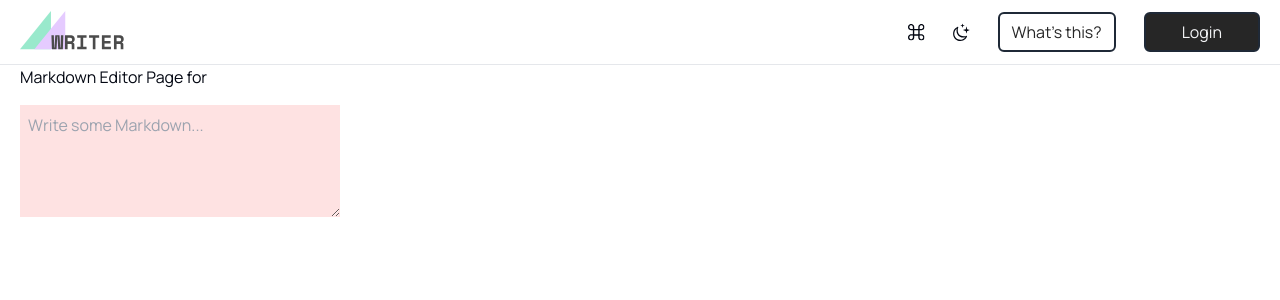
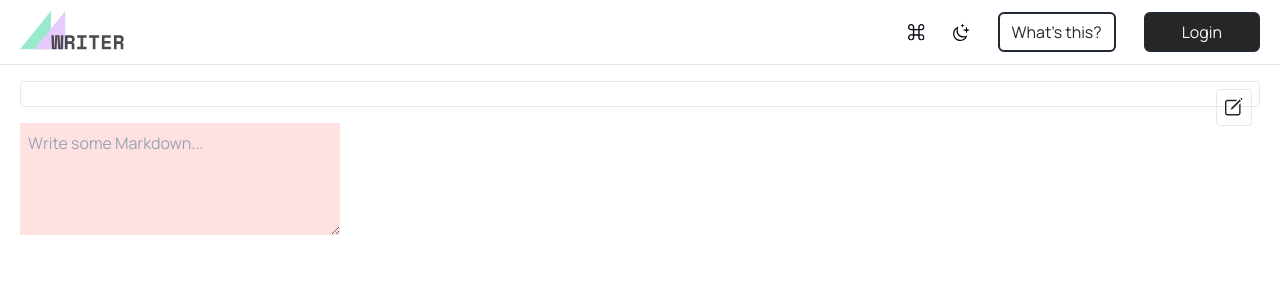
Before and after one commit to nabeelcodes/markedwriter, a React (Vite) app: page /1 in a window 1280 px wide. Shown: the top 300 px of the page. Built offline with nearby package versions, Linux system fonts and the light colour scheme.

Commit message:
Added functionality to create new files
- Added functionality to create file with a default title of
  `Demo Title` and edit it later on the `MarkdownEditor` page.
- Extracted `PostList` on `LandingPage` to a separate component.
- Added `EditIconSVG` as a tsx component.

```diff
--- /dev/null
+++ b/src/assets/EditIconSVG.tsx
@@ -0,0 +1,36 @@
+import { useAtom } from 'jotai';
+import { darkModeAtom } from '../store/appState';
+import { cn } from '../utilities/classNameHelper';
+
+export const EditIconSVG = () => {
+	const [darkTheme] = useAtom(darkModeAtom);
+
+	return (
+		<svg
+			width='18'
+			height='19'
+			viewBox='0 0 18 19'
+			className={cn('fill-neutral-800', {
+				'fill-gray-300': darkTheme
+			})}
+			xmlns='http://www.w3.org/2000/svg'
+		>
+			<mask
+				id='mask0_425_36'
+				maskUnits='userSpaceOnUse'
+				x='0'
+				y='0'
+				width='18'
+				height='19'
+			>
+				<path
+					d='M17.3893 0H0V18.6724H17.3893V0Z'
+					fill='white'
+				/>
+			</mask>
+			<g mask='url(#mask0_425_36)'>
+				<path d='M2.75977 17.4517H13.0781C13.8691 17.4517 14.4829 17.2234 14.9194 16.7669C15.3559 16.3104 15.5742 15.6256 15.5742 14.7126V5.26741L14.1592 6.68994V14.6419C14.1592 15.1014 14.0507 15.4475 13.834 15.6802C13.6172 15.9128 13.3593 16.0291 13.0605 16.0291H2.78613C2.34668 16.0291 2.0083 15.9128 1.77099 15.6802C1.53369 15.4475 1.41504 15.1014 1.41504 14.6419V4.61358C1.41504 4.15413 1.53369 3.8066 1.77099 3.57098C2.0083 3.33537 2.34668 3.21756 2.78613 3.21756H10.793L12.2081 1.79503H2.75977C1.8457 1.79503 1.15723 2.02328 0.694336 2.47979C0.231445 2.9363 0 3.62106 0 4.53406V14.7126C0 15.6256 0.231445 16.3104 0.694336 16.7669C1.15723 17.2234 1.8457 17.4517 2.75977 17.4517ZM5.95898 11.7262L7.67285 10.9752L15.8819 2.7316L14.6778 1.5388L6.47754 9.78238L5.68652 11.4434C5.65137 11.5201 5.66748 11.5952 5.73486 11.6688C5.80225 11.7424 5.87696 11.7615 5.95898 11.7262ZM16.5322 2.08661L17.1651 1.43277C17.3115 1.27373 17.3862 1.0985 17.3892 0.90706C17.3921 0.715622 17.3174 0.546274 17.1651 0.399014L16.9629 0.186961C16.8281 0.051482 16.6655 -0.0103671 16.4751 0.0014137C16.2847 0.0131944 16.1162 0.0897694 15.9697 0.231139L15.3281 0.867299L16.5322 2.08661Z' />
+			</g>
+		</svg>
+	);
+};
--- a/src/components/NavItemShortcuts.tsx
+++ b/src/components/NavItemShortcuts.tsx
@@ -31,6 +31,7 @@ export const NavItemShortcuts = () => {
 					<RadixDialog.Title className='mb-4 border-b-2 pb-2 text-2xl font-bold'>
 						Keyboard Shortcuts
 					</RadixDialog.Title>
+
 					<RadixDialog.Description className='font-sans'>
 						To increase your productivity when working with markdown, you can
 						use the following keyboard shortcuts by pressing{' '}
@@ -50,6 +51,7 @@ export const NavItemShortcuts = () => {
 							))}
 						</ul>
 					</RadixDialog.Description>
+
 					<RadixDialog.Close asChild>
 						<button
 							aria-label='Close'
--- /dev/null
+++ b/src/components/PageTitle.tsx
@@ -0,0 +1,31 @@
+import { useParams } from 'react-router-dom';
+import { useAtom } from 'jotai';
+import { appDataAtom, darkModeAtom } from '../store/appState';
+import { TitleEditButton } from './TitleEditButton';
+import { cn } from '../utilities/classNameHelper';
+
+export const PageTitle = () => {
+	const { id } = useParams();
+	const [darkTheme] = useAtom(darkModeAtom);
+	const [appData] = useAtom(appDataAtom);
+
+	/* Find the Post corresponding to the current page */
+	const currentPost = appData?.find((post) => post.id === id);
+
+	return (
+		<article className='relative'>
+			<div
+				className={cn(
+					'mt-4 rounded border border-gray-200 px-4 py-3 text-lg font-bold',
+					{
+						'border-neutral-600': darkTheme
+					}
+				)}
+			>
+				{currentPost?.title}
+			</div>
+
+			<TitleEditButton />
+		</article>
+	);
+};
--- /dev/null
+++ b/src/components/PostList.tsx
@@ -0,0 +1,48 @@
+import { Link } from 'react-router-dom';
+import { useMemo } from 'react';
+import { useAtom } from 'jotai';
+import { appDataAtom, darkModeAtom } from '../store/appState';
+import { cn } from '../utilities/classNameHelper';
+
+export const PostList = () => {
+	const [darkTheme] = useAtom(darkModeAtom);
+	const [appData, setAppData] = useAtom(appDataAtom);
+
+	/* Reversing `appData` array to render posts in correct order */
+	const sortedArray = useMemo(() => {
+		const clonedArray = [...appData];
+		return clonedArray.reverse();
+	}, [appData]);
+
+	return (
+		<ul className='mt-6 flex flex-col gap-y-4 rounded-lg'>
+			<button
+				className='rounded-md bg-red-500 p-3 text-gray-100'
+				onClick={() => {
+					setAppData([]);
+				}}
+			>
+				Delete All Posts
+			</button>
+
+			{sortedArray.map(({ id, title, date }) => (
+				<Link
+					to={`/${id}`}
+					key={id}
+				>
+					<li
+						className={cn(
+							'rounded-lg border border-gray-200 p-4 text-neutral-800',
+							{
+								'border-neutral-600 text-gray-300': darkTheme
+							}
+						)}
+					>
+						<h2 className='text-lg font-bold'>{title}</h2>
+						<p className='mt-1 text-sm opacity-70'>{date}</p>
+					</li>
+				</Link>
+			))}
+		</ul>
+	);
+};
--- /dev/null
+++ b/src/components/TitleEditButton.tsx
@@ -0,0 +1,137 @@
+import * as RadixDialog from '@radix-ui/react-dialog';
+import { useParams } from 'react-router-dom';
+import { useState } from 'react';
+import { useAtom } from 'jotai';
+import { appDataAtom, buttonStateAtom, darkModeAtom } from '../store/appState';
+import { EditIconSVG } from '../assets/EditIconSVG';
+import { cn } from '../utilities/classNameHelper';
+
+export const TitleEditButton = () => {
+	const { id } = useParams();
+	const [darkTheme] = useAtom(darkModeAtom);
+	const [appData, setAppData] = useAtom(appDataAtom);
+	const [buttonDisabled, setButtonDisabled] = useAtom(buttonStateAtom);
+	/* Find the Post corresponding to the current page */
+	const currentPost = appData?.find((post) => post.id === id);
+	/* Maintaining a state for the modification of Post title */
+	const [valueOfTitle, setValueOfTitle] = useState(currentPost?.title);
+	/* Maintaining a state for open/close of RadixDialog */
+	const [openRadixDialog, setOpenRadixDialog] = useState(false);
+
+	const handleDisableStateForRenameButton = () => {
+		if (valueOfTitle !== currentPost?.title) {
+			setButtonDisabled(false);
+		} else {
+			setButtonDisabled(true);
+		}
+	};
+
+	const handleChangeForTitleRename = (
+		e: React.ChangeEvent<HTMLInputElement>
+	) => {
+		/* Checking if Post title and edited value are same,
+    If YES then disabled RENAME button */
+		if (e.target.value !== currentPost?.title) {
+			setButtonDisabled(false);
+		} else {
+			setButtonDisabled(true);
+		}
+
+		setValueOfTitle(e?.target?.value);
+	};
+
+	const handleFormSubmit = (e: React.FormEvent) => {
+		e.preventDefault();
+
+		const valueOfAppData = [...appData];
+		const indexOfCurrentPost = valueOfAppData.findIndex(
+			(element) => element?.id === currentPost?.id
+		);
+		valueOfAppData[indexOfCurrentPost].title = valueOfTitle;
+
+		/* Setting all states */
+		setAppData(valueOfAppData);
+		setButtonDisabled(true);
+		setOpenRadixDialog(false);
+	};
+
+	return (
+		<RadixDialog.Root
+			open={openRadixDialog}
+			onOpenChange={setOpenRadixDialog}
+		>
+			<RadixDialog.Trigger asChild>
+				<button
+					className={cn('absolute right-0 top-0 m-2 rounded border p-2', {
+						'border-neutral-600': darkTheme
+					})}
+					onClick={() => handleDisableStateForRenameButton()}
+				>
+					<EditIconSVG />
+				</button>
+			</RadixDialog.Trigger>
+
+			<RadixDialog.Portal>
+				<RadixDialog.Overlay className='fixed inset-0 backdrop-blur-[2px] data-[state=open]:animate-overlayShow' />
+
+				<RadixDialog.Content
+					className={cn(
+						'fixed left-[50%] top-[50%] w-max max-w-[540px] translate-x-[-50%] translate-y-[-50%] rounded-lg border border-gray-100 bg-white p-6 text-neutral-800 shadow-lg focus:outline-none data-[state=open]:animate-contentShow',
+						{
+							'bg-neutral-800 text-gray-300': darkTheme
+						}
+					)}
+				>
+					<RadixDialog.Title className='mb-6 text-center text-xl font-bold'>
+						Rename File
+					</RadixDialog.Title>
+
+					<form onSubmit={handleFormSubmit}>
+						<input
+							className={cn(
+								'w-[300px] min-w-max rounded border bg-white px-4 py-2 outline-none focus:border-gray-500 md:w-[500px]',
+								{
+									'bg-neutral-800 focus:border-gray-100': darkTheme
+								}
+							)}
+							autoFocus
+							id='title'
+							name='title'
+							type='text'
+							aria-label='input box to rename file title'
+							value={valueOfTitle}
+							onChange={handleChangeForTitleRename}
+						/>
+
+						<div className='mt-4 flex items-center justify-between gap-4 md:w-[500px]'>
+							<RadixDialog.Close asChild>
+								<button
+									className='w-full rounded border py-2 font-bold'
+									aria-label='Close Button'
+									type='button'
+									onClick={() => setValueOfTitle(currentPost?.title)}
+								>
+									Cancel
+								</button>
+							</RadixDialog.Close>
+
+							<button
+								className={cn(
+									'w-full rounded border bg-neutral-800 py-2 font-bold text-gray-300 disabled:bg-neutral-500',
+									{
+										'bg-gray-300 text-neutral-800': darkTheme
+									}
+								)}
+								type='submit'
+								aria-label='Rename Button'
+								disabled={buttonDisabled}
+							>
+								Rename
+							</button>
+						</div>
+					</form>
+				</RadixDialog.Content>
+			</RadixDialog.Portal>
+		</RadixDialog.Root>
+	);
+};
--- a/src/pages/MarkdownEditor.tsx
+++ b/src/pages/MarkdownEditor.tsx
@@ -1,9 +1,12 @@
 import { useAtom } from 'jotai';
 import { useParams } from 'react-router-dom';
-import { appDataAtom } from '../store/appState';
+import { PageTitle } from '../components/PageTitle';
+import { appDataAtom, darkModeAtom } from '../store/appState';
+import { cn } from '../utilities/classNameHelper';
 
 export const MarkdownEditor = () => {
 	const { id } = useParams();
+	const [darkTheme] = useAtom(darkModeAtom);
 	const [appData, setAppData] = useAtom(appDataAtom);
 	/* Find the Post corresponding to the current page */
 	const currentPost = appData?.find((post) => post.id === id);
@@ -18,8 +21,12 @@ export const MarkdownEditor = () => {
 	};
 
 	return (
-		<>
-			<h1>Markdown Editor Page for {currentPost?.id}</h1>
+		<section
+			className={cn('font-sans text-neutral-800', {
+				'text-gray-300': darkTheme
+			})}
+		>
+			<PageTitle />
 			<textarea
 				className='mt-4 h-28 w-80 bg-red-100 p-2 outline-none'
 				autoFocus
@@ -31,6 +38,6 @@ export const MarkdownEditor = () => {
 				value={currentPost?.content}
 				onChange={handleChange}
 			/>
-		</>
+		</section>
 	);
 };
--- a/src/store/appState.ts
+++ b/src/store/appState.ts
@@ -1,13 +1,17 @@
+import { atom } from 'jotai';
 import { atomWithStorage } from 'jotai/utils';
 
-// App wide state to monitor dark mode
+/* App wide state to monitor dark mode */
 export const darkModeAtom = atomWithStorage<boolean>('darkMode', false);
 
-// App wide state to contain and monitor markdown data
+/* App wide state to contain and monitor markdown data */
 type appDataType = {
 	id: string;
-	title: string;
+	title: string | undefined;
 	content: string;
 	date: string;
 }[];
 export const appDataAtom = atomWithStorage<appDataType>('appData', []);
+
+/* Button enabled/disabled state for `src/components/TitleEditButton` */
+export const buttonStateAtom = atom<boolean>(true);
```
Also changed, not shown: src/pages/LandingPage.tsx (+6 -41 lines).
